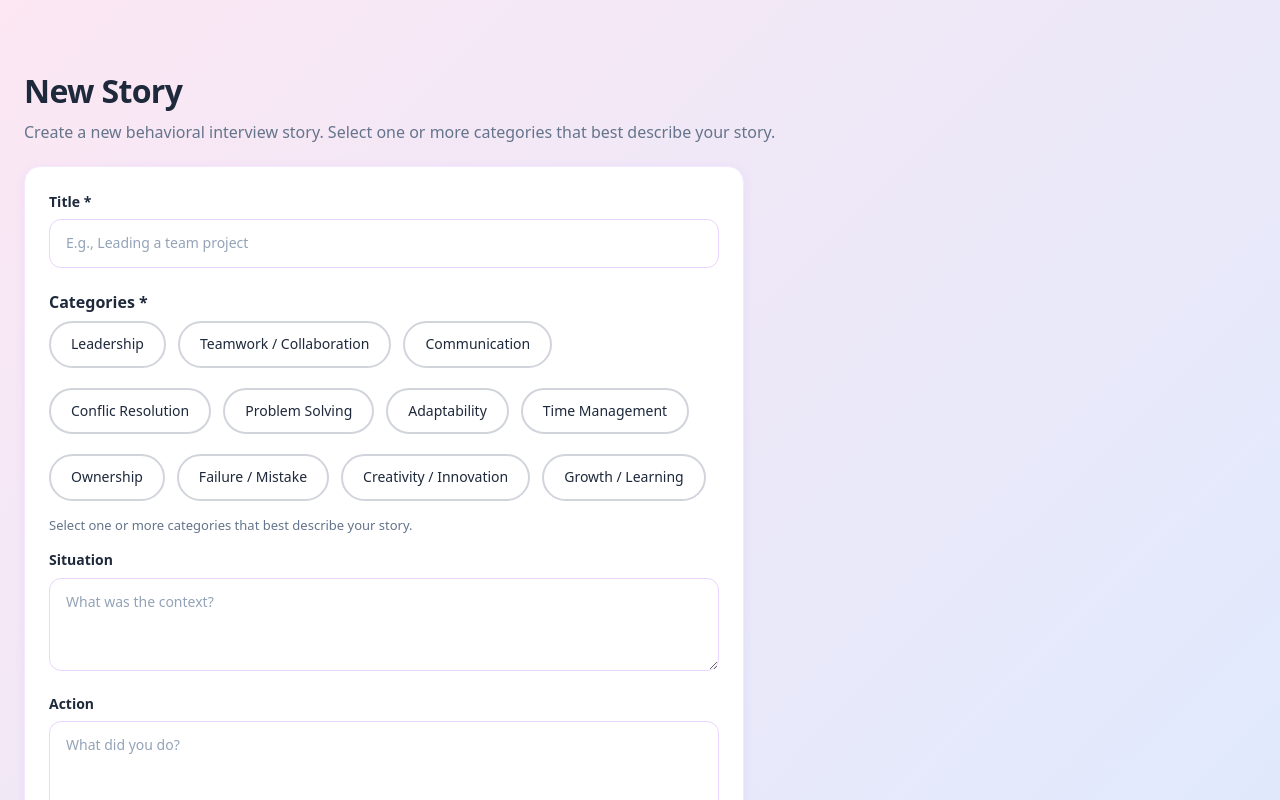
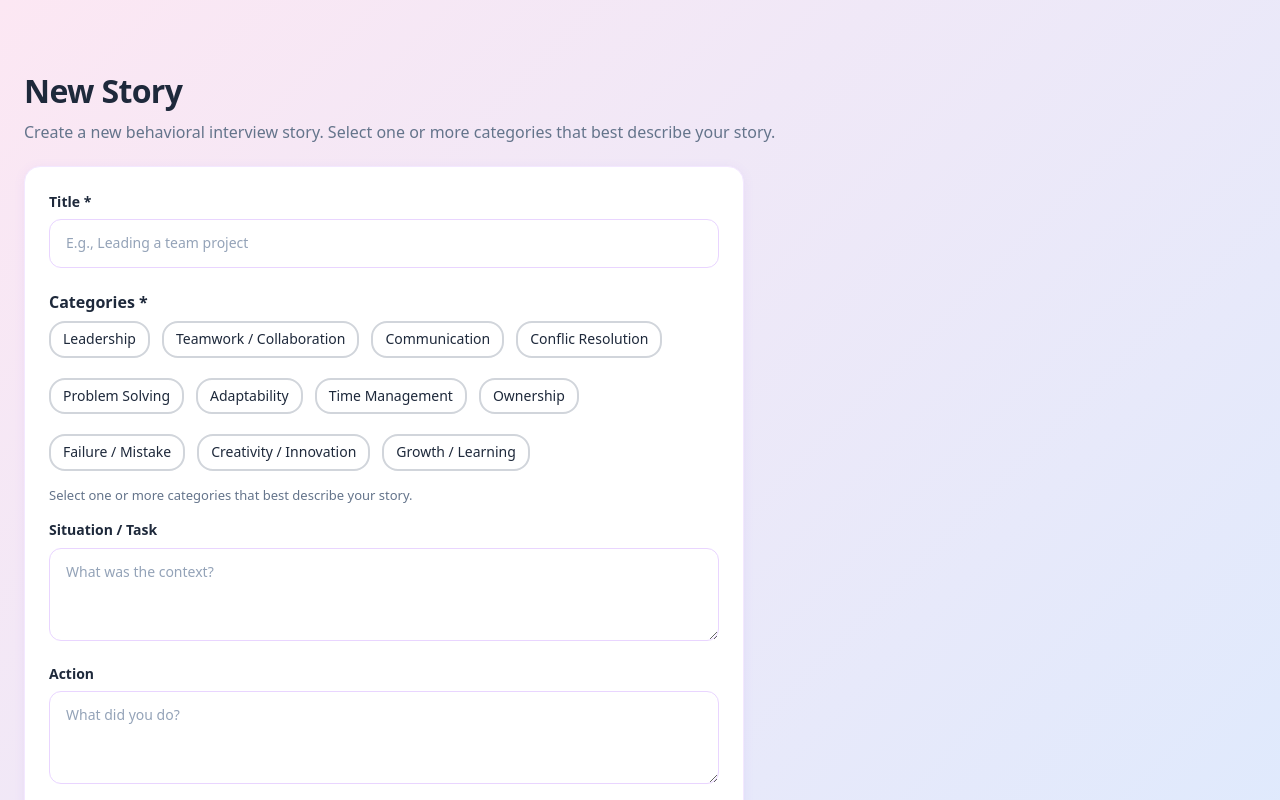
Before and after one commit to park-jenna/storybank, a Next.js app in the folder frontend/: page /stories/new in a window 1280 px wide. Shown: the top 800 px of the page. Built offline with nearby package versions, Linux system fonts and the light colour scheme; no server answers.

Commit message:
refine section name in stories

```diff
--- a/frontend/src/app/globals.css
+++ b/frontend/src/app/globals.css
@@ -344,8 +344,8 @@ h3 {
   justify-content: center;
   gap: 6px;
   border: 2px solid #d1d5db;
-  border-radius: var(--radius-full);
-  padding: 10px 20px;
+  border-radius: var(--radius-lg);
+  padding: 5px 12px;
   font-size: 14px;
   font-weight: 500;
   cursor: pointer;
--- a/frontend/src/app/stories/[id]/edit/page.tsx
+++ b/frontend/src/app/stories/[id]/edit/page.tsx
@@ -193,7 +193,7 @@ export default function EditStoryPage() {
 
                 {/* Situation */}
                 <label style={{ display: "grid", gap: 6 }}>
-                    <span style={{ fontWeight: 700 }}>Situation</span>
+                    <span style={{ fontWeight: 700 }}>Situation / Task</span>
                     <textarea
                         value={situation}
                         onChange={(e) => setSituation(e.target.value)}
--- a/frontend/src/app/stories/[id]/page.tsx
+++ b/frontend/src/app/stories/[id]/page.tsx
@@ -8,6 +8,7 @@
 import { useEffect, useState } from "react";
 import { useParams, useRouter } from "next/navigation";
 import { fetchStoryById, Story, deleteStoryById } from "@/lib/stories";
+import { getBadgeClass } from "@/constants/categories";
 
 export default function StoryDetailPage() {
     const router = useRouter();
@@ -133,7 +134,7 @@ export default function StoryDetailPage() {
 
                 <div style={{ marginTop: 10, display: "flex", gap: 8, flexWrap: "wrap" }}>
                     {story.categories.map((c) => (
-                        <span key={c} className="badge">
+                        <span key={c} className={`badge ${getBadgeClass(c)}`}>
                             {c}
                         </span>
                     ))}
@@ -144,26 +145,26 @@ export default function StoryDetailPage() {
                 </p>
             </header>
 
-            <section style={{ marginTop: 18, display: "grid", gap: 12 }}>
-                <div className="card">
-                    <div style={{ fontWeight: 800 }}>Situation</div>
+            <section style={{ marginTop: 18 }}>
+                <div className="card" style={{ padding: 0, overflow: "hidden" }}>
+                    <div style={{ padding: "16px 20px", borderLeft: "3px solid var(--muted-foreground)" }}>
+                        <div style={{ fontWeight: 800, fontSize: 12, letterSpacing: "0.06em", textTransform: "uppercase", color: "var(--muted-foreground)" }}>Situation</div>
                         <p className="muted" style={{ marginTop: 8, marginBottom: 0, whiteSpace: "pre-wrap" }}>
                             {story.situation || "No situation provided."}
                         </p>
                     </div>
-
-                <div className="card">
-                    <div style={{ fontWeight: 800 }}>Action</div>
+                    <div style={{ borderTop: "1px solid var(--border, rgba(0,0,0,0.08))", padding: "16px 20px", borderLeft: "3px solid var(--muted-foreground)" }}>
+                        <div style={{ fontWeight: 800, fontSize: 12, letterSpacing: "0.06em", textTransform: "uppercase", color: "var(--muted-foreground)" }}>Action</div>
                         <p className="muted" style={{ marginTop: 8, marginBottom: 0, whiteSpace: "pre-wrap" }}>
                             {story.action || "No action provided."}
                         </p>
                     </div>
-
-                <div className="card">
-                    <div style={{ fontWeight: 800 }}>Result</div>
+                    <div style={{ borderTop: "1px solid var(--border, rgba(0,0,0,0.08))", padding: "16px 20px", borderLeft: "3px solid var(--muted-foreground)" }}>
+                        <div style={{ fontWeight: 800, fontSize: 12, letterSpacing: "0.06em", textTransform: "uppercase", color: "var(--muted-foreground)" }}>Result</div>
                         <p className="muted" style={{ marginTop: 8, marginBottom: 0, whiteSpace: "pre-wrap" }}>
                             {story.result || "No result provided."}
                         </p>
+                    </div>
                 </div>
             </section>
         </main>
--- a/frontend/src/app/stories/new/page.tsx
+++ b/frontend/src/app/stories/new/page.tsx
@@ -137,7 +137,7 @@ export default function NewStoryPage() {
 
                 {/* Situation */}
                 <label style={{ display: "grid", gap: 6 }}>
-                    <span style={{ fontWeight: 700 }}>Situation</span>
+                    <span style={{ fontWeight: 700 }}>Situation / Task</span>
                     <textarea
                         value={situation}
                         onChange={(e) => setSituation(e.target.value)}
```
Lines whose indentation alone changed are shown as unchanged.
